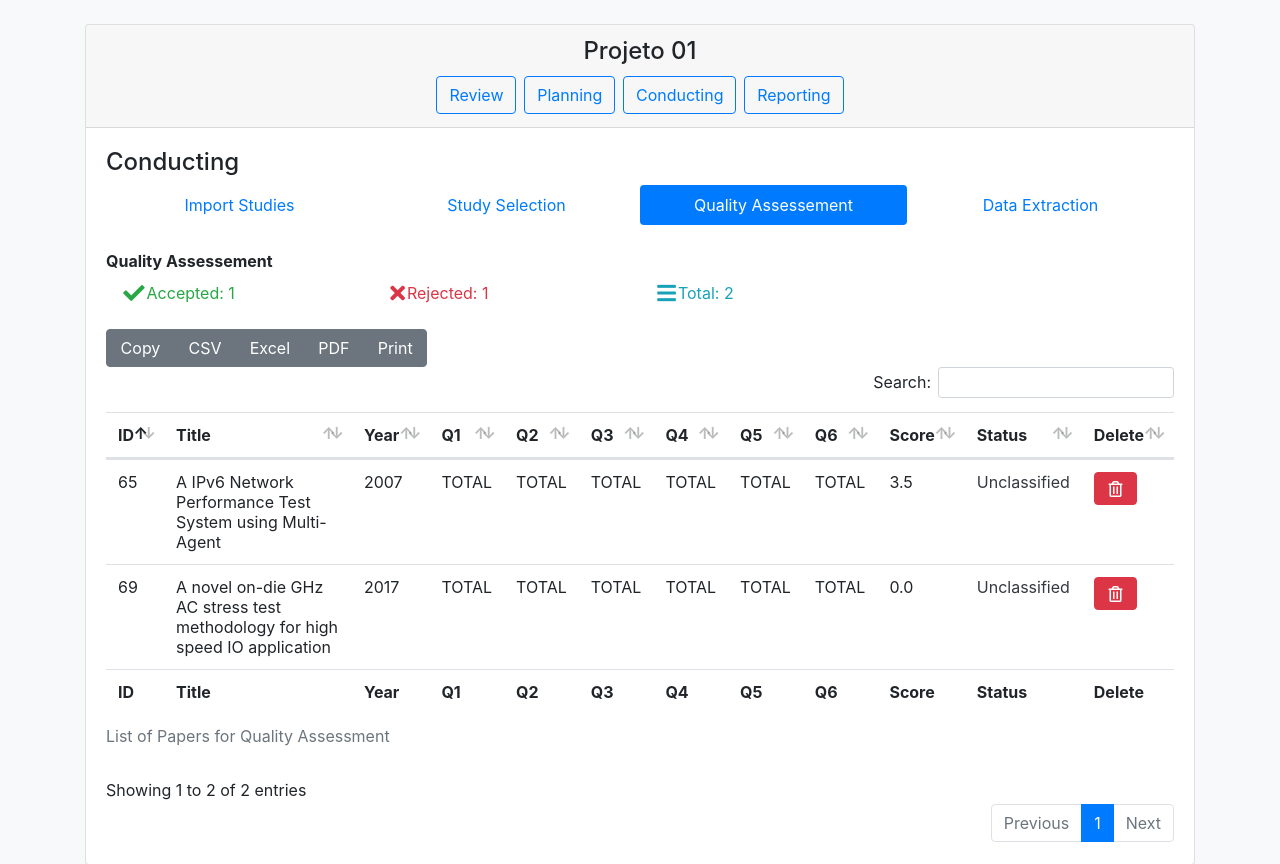
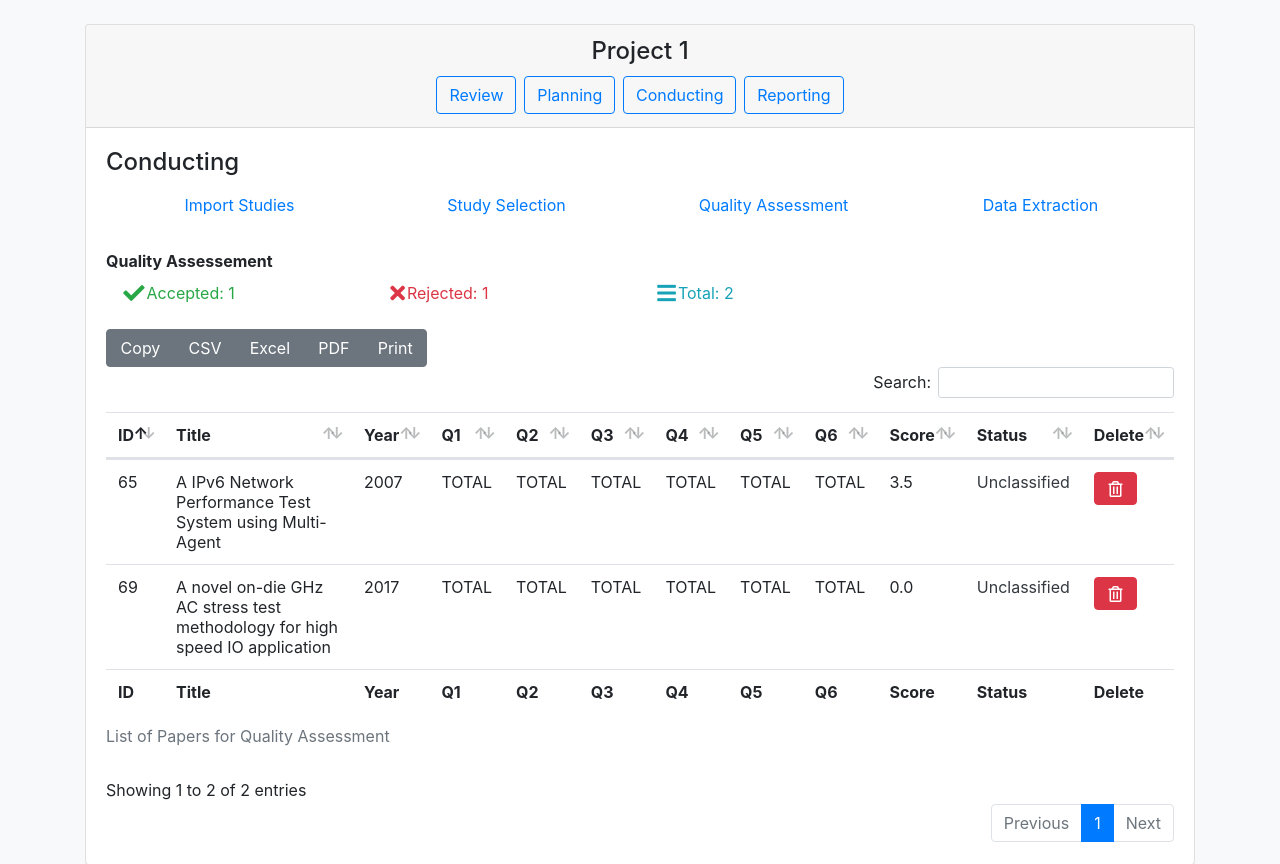
Before and after one commit to ProjetoESE/Thoth, a CodeIgniter app: page /Thoth/quality_assessement/1 in a window 1280 px wide. Shown: the part 57-921 px from the top of the page. Run offline with CodeIgniter, Linux system fonts and the light colour scheme; a user stored in the database is signed in; data comes from the database, SQL or seed files in the repository; data that the repository does not hold is empty; some libraries are stand-ins or nearby versions.

Commit message:
Changes Link Projects

```diff
--- a/application/controllers/Project_Controller.php
+++ b/application/controllers/Project_Controller.php
@@ -79,44 +79,48 @@ class Project_Controller extends CI_Controller
 
 	public function reporting($id)
 	{
+		$this->load->model("Project_Model");
+		$data['project'] = $this->Project_Model->get_project($id);
+
 		if (!isset($_SESSION['logged_in'])) {
-			$data['project'] = $id;
 			load_templates('pages/visitor/project_reporting_visitor', $data);
 		} else {
-			$data['project'] = $id;
 			load_templates('pages/project/project_reporting', $data);
 		}
 	}
 
 	public function study_selection($id)
 	{
+		$this->load->model("Project_Model");
+		$data['project'] = $this->Project_Model->get_project($id);
+
 		if (!isset($_SESSION['logged_in'])) {
-			$data['project'] = $id;
 			load_templates('pages/visitor/project_study_selection_visitor', $data);
 		} else {
-			$data['project'] = $id;
 			load_templates('pages/project/project_study_selection', $data);
 		}
 	}
 
 	public function quality_assessement($id)
 	{
+		$this->load->model("Project_Model");
+		$data['project'] = $this->Project_Model->get_project($id);
+
 		if (!isset($_SESSION['logged_in'])) {
-			$data['project'] = $id;
 			load_templates('pages/visitor/project_quality_assessement_visitor', $data);
 		} else {
-			$data['project'] = $id;
 			load_templates('pages/project/project_quality_assessement', $data);
 		}
 	}
 
 	public function data_extraction($id)
 	{
+		$this->load->model("Project_Model");
+		$data['project'] = $this->Project_Model->get_project($id);
+
 		if (!isset($_SESSION['logged_in'])) {
-			$data['project'] = $id;
 			load_templates('pages/visitor/project_data_extraction_visitor', $data);
 		} else {
-			$data['project'] = $id;
 			load_templates('pages/project/project_data_extraction', $data);
 		}
 	}
--- a/application/views/pages/project/project_planning.php
+++ b/application/views/pages/project/project_planning.php
@@ -56,7 +56,7 @@
 			<div class="row">
 				<div class="col-sm-12 col-md-6">
 					<label for="domain"><strong>Domains</strong></label>
-					<a onclick="modal_help_domain()" class="float-right btn btn-warning opt"><i class="far fa-question-circle "></i></a>
+					<a onclick="modal_help_domain()" class="float-right btn btn-warning opt"><i class="fas fa-question-circle "></i></a>
 					<div class="input-group">
 						<input type="text" class="form-control" id="domain">
 						<div class="input-group-append">
--- a/application/views/pages/project/project_quality_assessement.php
+++ b/application/views/pages/project/project_quality_assessement.php
@@ -1,27 +1,35 @@
 <div class="card">
 	<div class="text-center card-header">
-		<h4>Projeto 01</h4>
-		<a href="<?= base_url('open/5') ?>"
+		<h4><?= $project->get_title(); ?></h4>
+		<input type="hidden" id="id_project" value="<?= $project->get_id(); ?>">
+		<a href="<?= base_url('open/' . $project->get_id()) ?>"
 		   class="btn form-inline btn-outline-primary opt">Review</a>
-		<a href="<?= base_url('planning/5') ?>" class="btn form-inline btn-outline-primary opt">Planning</a>
-		<a href="<?= base_url('conducting/5') ?>" class="btn form-inline btn-outline-primary opt">Conducting</a>
-		<a href="<?= base_url('reporting/5') ?>" class="btn form-inline btn-outline-primary opt">Reporting</a>
+		<a href="<?= base_url('planning/' . $project->get_id()) ?>"
+		   class="btn form-inline btn-outline-primary opt">Planning</a>
+		<a href="<?= base_url('conducting/' . $project->get_id()) ?>"
+		   class="btn form-inline btn-outline-primary opt">Conducting</a>
+		<a href="<?= base_url('reporting/' . $project->get_id()) ?>"
+		   class="btn form-inline btn-outline-primary opt">Reporting</a>
 	</div>
 	<div class="card-body">
 		<h4>Conducting</h4>
 		<ul class="nav nav-pills nav-justified">
 			<li class="nav-item">
-				<a class="nav-link" href="<?= base_url('conducting/5') ?>">Import Studies</a>
+				<a class="nav-link "
+				   href="<?= base_url('conducting/' . $project->get_id()) ?>">Import Studies</a>
 			</li>
 			<li class="nav-item">
-				<a class="nav-link" href="<?= base_url('study_selection/5') ?>">Study Selection</a>
+				<a class="nav-link" href="<?= base_url('study_selection/' . $project->get_id()) ?>">Study
+					Selection</a>
 			</li>
-			<li class="nav-item">
-				<a class="nav-link active" href="<?= base_url('quality_assessement/5') ?>">Quality
-					Assessement</a>
+			<li class="nav-item active">
+				<a class="nav-link"
+				   href="<?= base_url('quality_assessement/' . $project->get_id()) ?>">Quality
+					Assessment</a>
 			</li>
-			<li class="nav-item">
-				<a class=" nav-link" href="<?= base_url('data_extraction/5') ?>">Data Extraction</a>
+			<li class="nav-item ">
+				<a class=" nav-link" href="<?= base_url('data_extraction/' . $project->get_id()) ?>">Data
+					Extraction</a>
 			</li>
 		</ul>
 		<br>
```
Also changed, not shown: application/views/pages/project/project_data_extraction.php (+18 -11 lines), application/views/pages/project/project_reporting.php (+10 -5 lines), application/views/pages/project/project_study_selection.php (+18 -11 lines).
